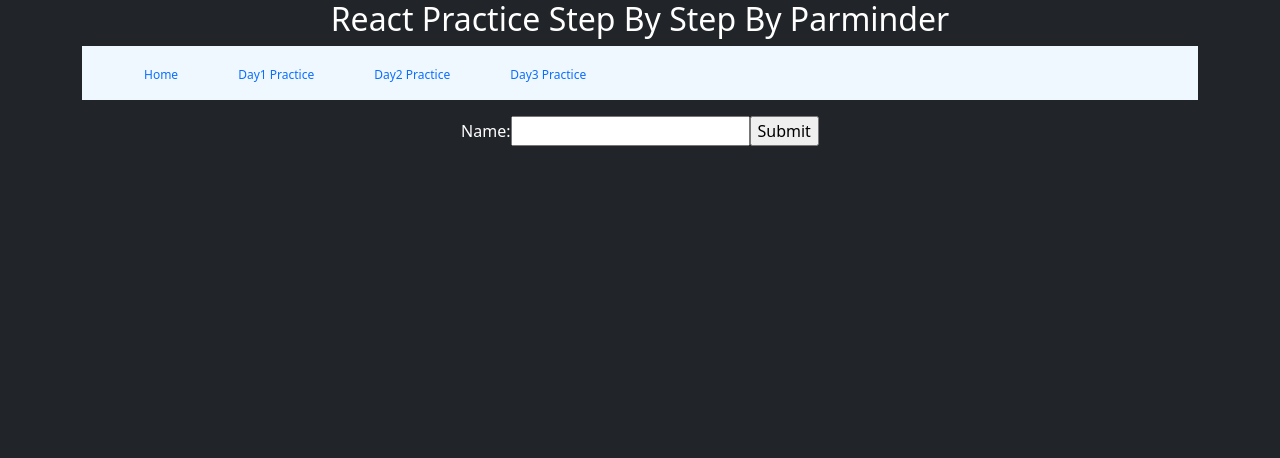
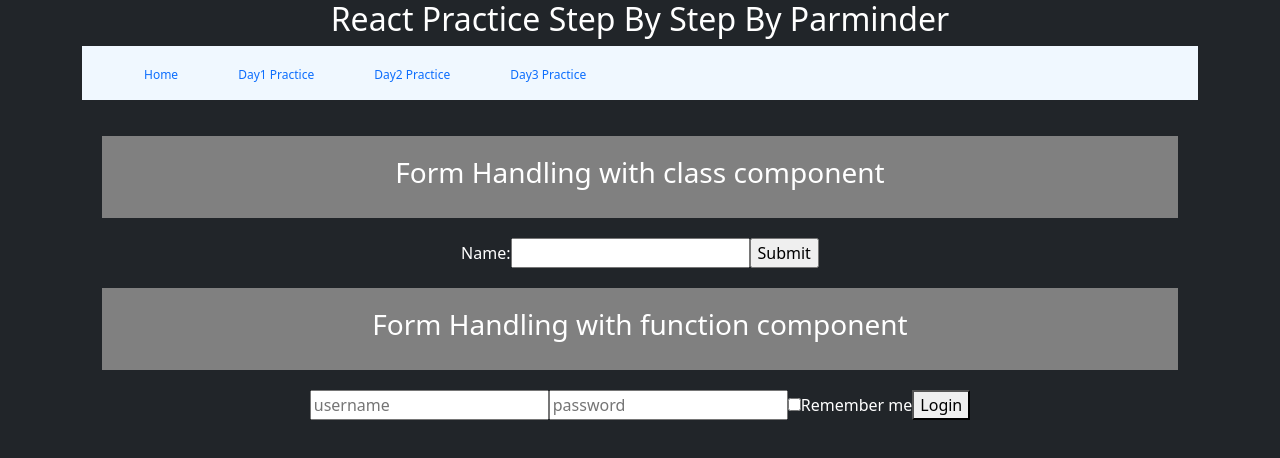
Before and after one commit to parminderdev/React-practice, a React (Create React App) app: page /day3 in a window 1280 px wide. Shown: the top 458 px of the page. Built offline with nearby package versions, Linux system fonts and the light colour scheme.

Commit message:
Form handing with controlled and uncontrolled inputs

```diff
--- a/src/components/Day3.jsx
+++ b/src/components/Day3.jsx
@@ -12,6 +12,9 @@ export default class Day3 extends React.Component {
   render() {
     return (
       <div>
+        <div style={{ backgroundColor: "grey", margin: 20, padding: 20 }}>
+          <h3>Form Handling with class component</h3>
+        </div>
         <form onSubmit={this.handleSubmit}>
           <label>
             Name:
@@ -19,7 +22,44 @@ export default class Day3 extends React.Component {
           </label>
           <input type="submit" name="Submit" />
         </form>
+        <div style={{ backgroundColor: "grey", margin: 20, padding: 20 }}>
+          <h3>Form Handling with function component</h3>
+        </div>
+        <LoginForm></LoginForm>
       </div>
     );
   }
 }
+
+function LoginForm(props) {
+  const nameEl = React.useRef(null);
+  const passwordEl = React.useRef(null);
+  const rememberMeEl = React.useRef(null);
+
+  const handleSubmit = (e) => {
+    e.preventDefault();
+
+    const data = {
+      username: nameEl.current.value,
+      password: passwordEl.current.value,
+      rememberMe: rememberMeEl.current.checked,
+    };
+
+    // Submit form details to login endpoint etc.
+    // ...
+  };
+
+  return (
+    <form onSubmit={handleSubmit}>
+      <input type="text" placeholder="username" ref={nameEl} />
+      <input type="password" placeholder="password" ref={passwordEl} />
+      <label>
+        <input type="checkbox" ref={rememberMeEl} />
+        Remember me
+      </label>
+      <button type="submit" className="myButton">
+        Login
+      </button>
+    </form>
+  );
+}
```
